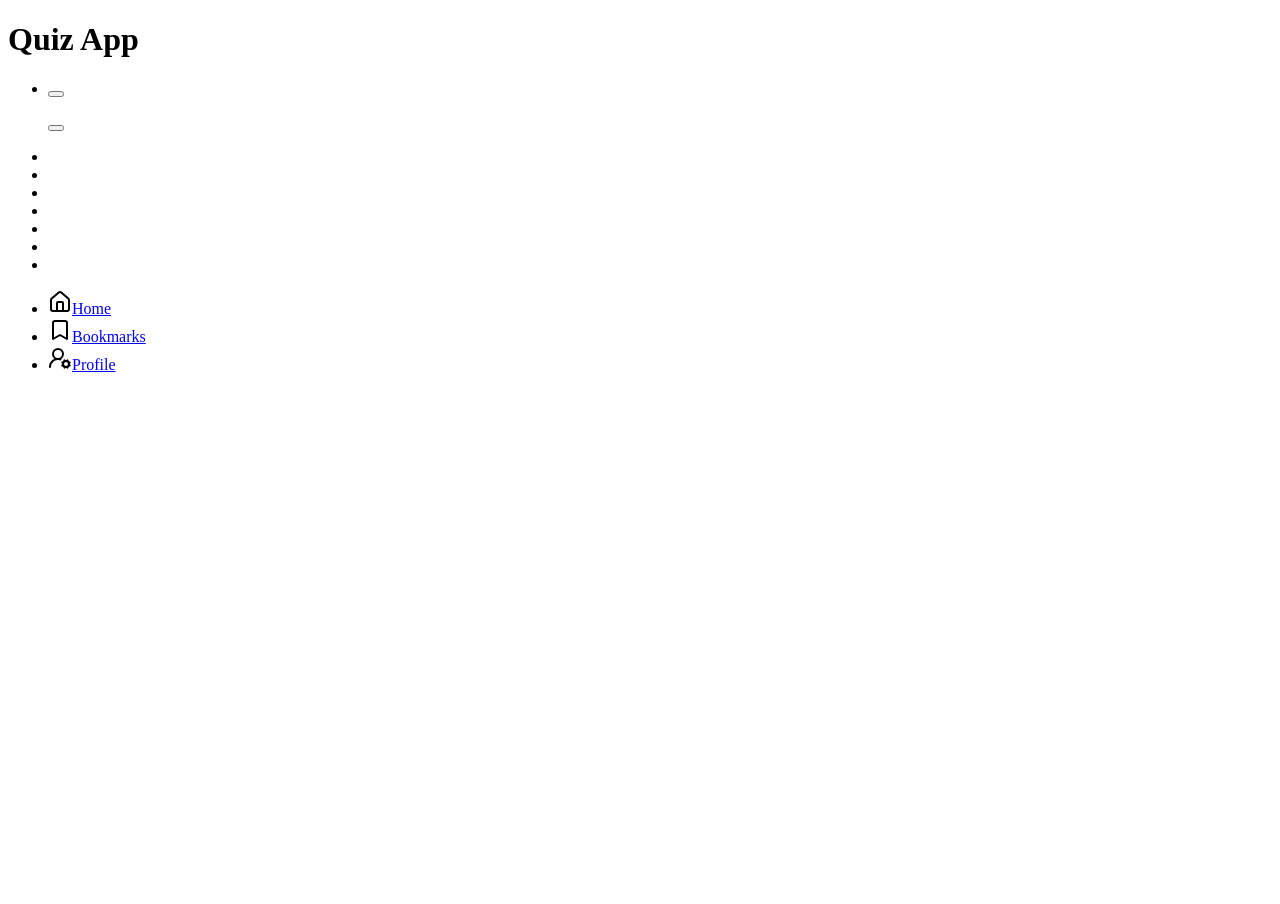
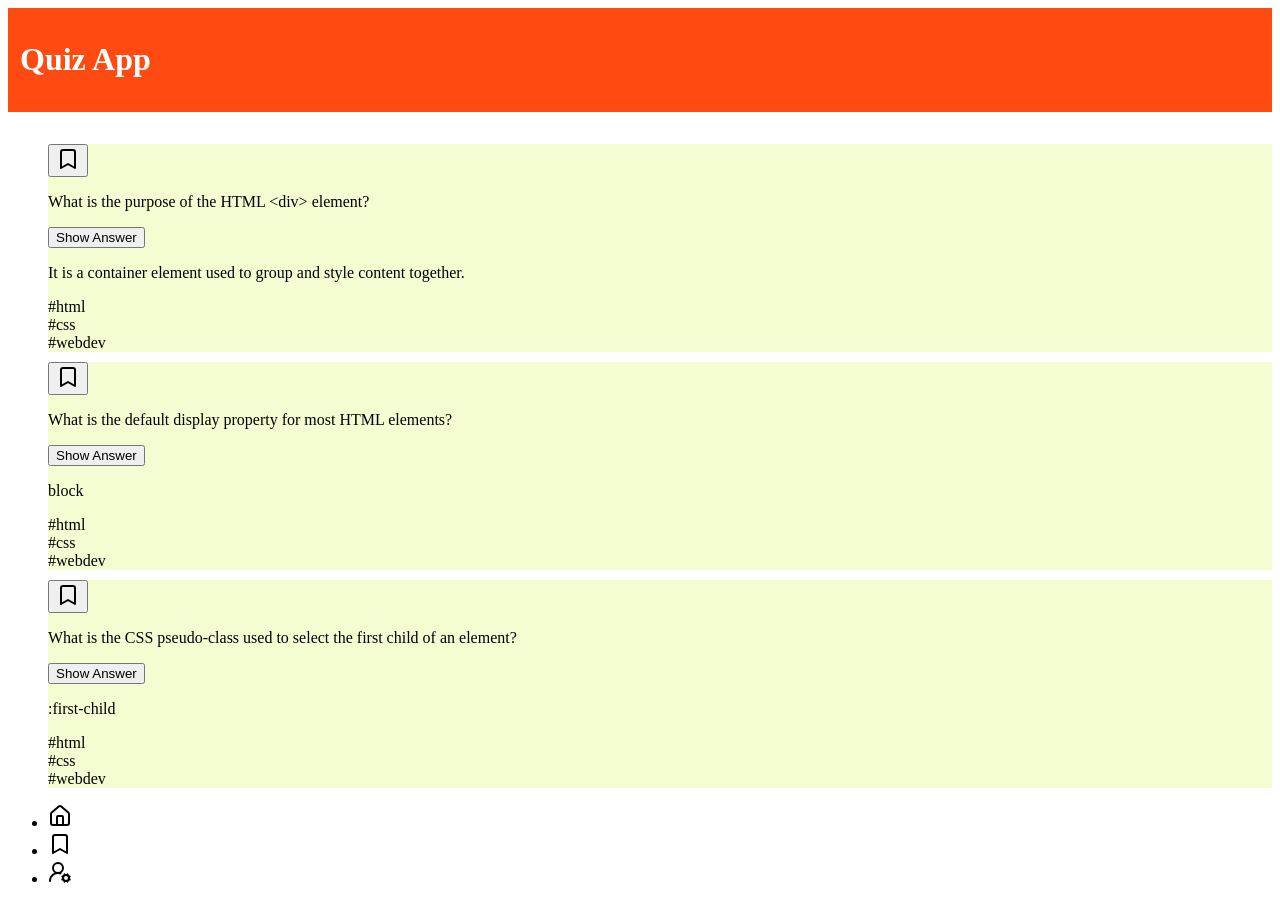
Before and after one commit to niqeff/quiz-app, a plain HTML site: page index.html in a window 1280 px wide. Before the commit the page ends 800 px from the top, so only its background shows below. Drawn offline with Linux system fonts and the light colour scheme.

Commit message:
Sichern Zwischenergebnisse

```diff
--- a/index.html
+++ b/index.html
@@ -11,28 +11,42 @@
       <h1>Quiz App</h1>
     </header>
     <main class="main-content"></main>
-        <ul>
-        <li class="question-card" id="question_1">
-          <button class="question_bookmark" id="question_1_bookmark"></button>
-          <p class="question-text" id ="question_1_text"></p>
-          <button class="question_button" id="question_1_button"></button>
-          <p class="question-text" id ="question_1_answer"></p>
-        </li>
-        <li class="question-card" id="question_2"></li>
-        <li class="question-card" id="question_3"></li>
-        <li class="question-card" id="question_4"></li>
-        <li class="question-card" id="question_5"></li>
-        <li class="question-card" id="question_6"></li>
-        <li class="question-card" id="question_7"></li>
-        <li class="question-card" id="question_8"></li>
+        <ul class="main-ul-cardlist">
+          <li class="main-question-card" id="question_1">
+            <button class="main-question-bookmark" id="question_1-bookmark"><img src="./assets/bookmark.svg" alt="Bookmark question"></button>
+            <p class="main-question-text" id ="question_1-text">What is the purpose of the HTML &ltdiv&gt; element?</p>
+            <button type="button" class="main-question-button" id="question_1-button">Show Answer</button>
+            <p class="main-question-text" id ="question_1-answer">It is a container element used to group and style content together.</p>
+            <div class="main-question-tag" id ="question_1-tag1">#html</div>
+            <div class="main-question-tag" id ="question_1-tag2">#css</div>
+            <div class="main-question-tag" id =" question_1-tag3">#webdev</div>
+          </li>
+          <li class="main-question-card" id="question_2">
+            <button class="main-question-bookmark" id="question_2-bookmark"><img src="./assets/bookmark.svg" alt="Bookmark question"></button>
+            <p class="main-question-text" id ="question_2-text">What is the default display property for most HTML elements?</p>
+            <button class="main-question-button" id="question_2-button">Show Answer</button>
+            <p class="main-question-text" id ="question_2-answer">block</p>
+            <div class="main-question-tag" id ="question_2-tag1">#html</div>
+            <div class="main-question-tag" id ="question_2-tag2">#css</div>
+            <div class="main-question-tag" id =" question_2-tag3">#webdev</div>
+          </li>
+          <li class="main-question-card" id="question_3">
+            <button class="main-question-bookmark" id="question_3-bookmark"><img src="./assets/bookmark.svg" alt="Bookmark question"></button>
+            <p class="main-question-text" id ="question_3-text">What is the CSS pseudo-class used to select the first child of an element?</p>
+            <button class="main-question-button" id="question_3-button">Show Answer</button>
+            <p class="main-question-text" id ="question_3-answer">:first-child</p>
+            <div class="main-question-tag" id ="question_3-tag1">#html</div>
+            <div class="main-question-tag" id ="question_3-tag2">#css</div>
+            <div class="main-question-tag" id =" question_3-tag3">#webdev</div>
+          </li>
         </ul>
     </main>
     <footer class="main-footer">
         <nav class="menu-navigation">
             <ul>
-              <li><a href="#"><img src="./assets/house.svg" alt="">Home</a></li>
-              <li><a href="#"><img src="./assets/bookmark.svg" alt="">Bookmarks</a></li>
-              <li><a href="#"><img src="./assets/user-round-cog.svg" alt="">Profile</a></li>
+              <li><a href="./index.html"><img src="./assets/house.svg" alt="Home"></a></li>
+              <li><a href="./bookmarks.html"><img src="./assets/bookmark.svg" alt="Bookmarks"></a></li>
+              <li><a href="./profile.html"><img src="./assets/user-round-cog.svg" alt="Profile"></a></li>
             </ul>
         </nav>
     </footer>
--- a/styles.css
+++ b/styles.css
@@ -0,0 +1,47 @@
+@import "./css/header.css";
+@import "./css/footer.css";
+
+*::before,
+*::after {
+  box-sizing: border-box;
+}
+
+:root {
+  --body-bg: #fff;
+
+  --header-bg: #ff4a11;
+  --header-text: #fff;
+
+  --main-bg: ##fff;
+  --main-text: #000;
+
+  --card-bg: #f4fdd2;
+}
+
+body {
+  background: var(--body-bg);
+}
+
+.main-header {
+  background-color: var(--header-bg);
+  color: var(--header-text);
+  padding: 0.75rem;
+}
+
+.main-content {
+  background-color: var(--main-bg);
+  color: var(--main-text);
+  padding: 1rem;
+}
+
+.main-ul-cardlist {
+  list-style-type: none;
+  display: flex;
+  flex-direction: column;
+  margin: 0;
+  gap: 10px;
+}
+
+.main-question-card {
+  background: var(--card-bg);
+}
```
Also changed, not shown: bookmarks.html (added, +54 -0 lines), profile.html (added, +25 -0 lines).
